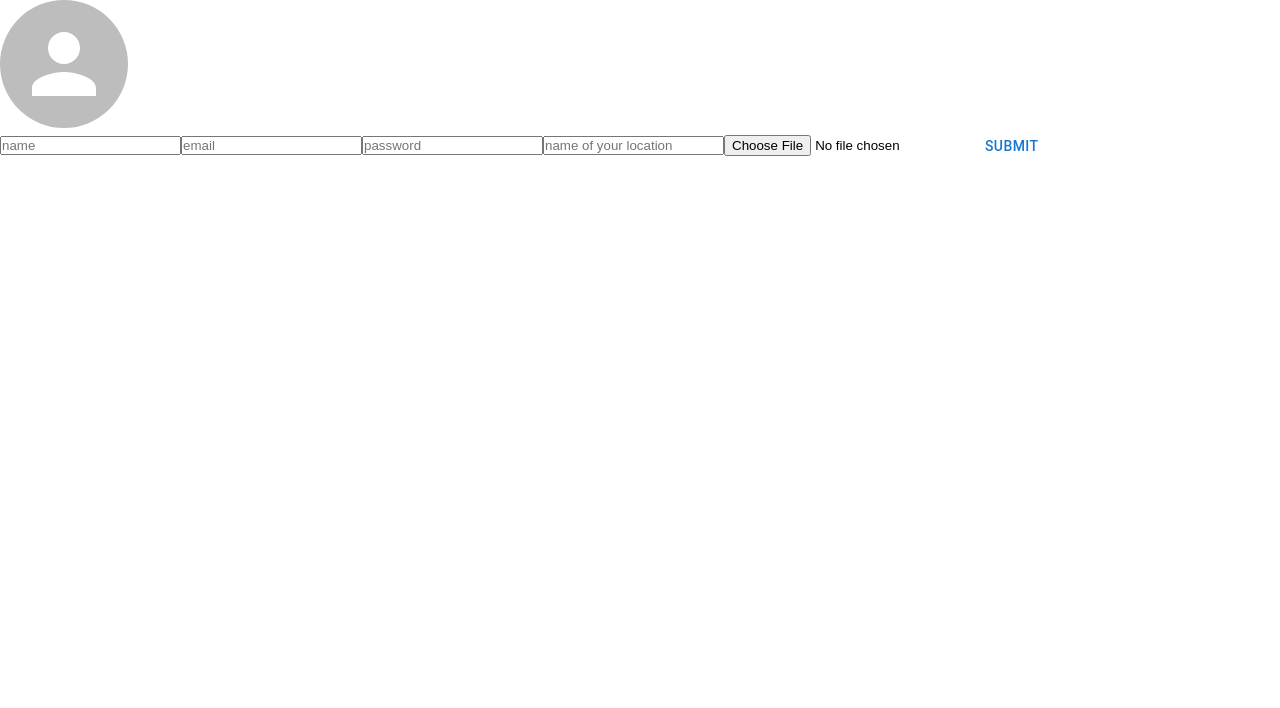
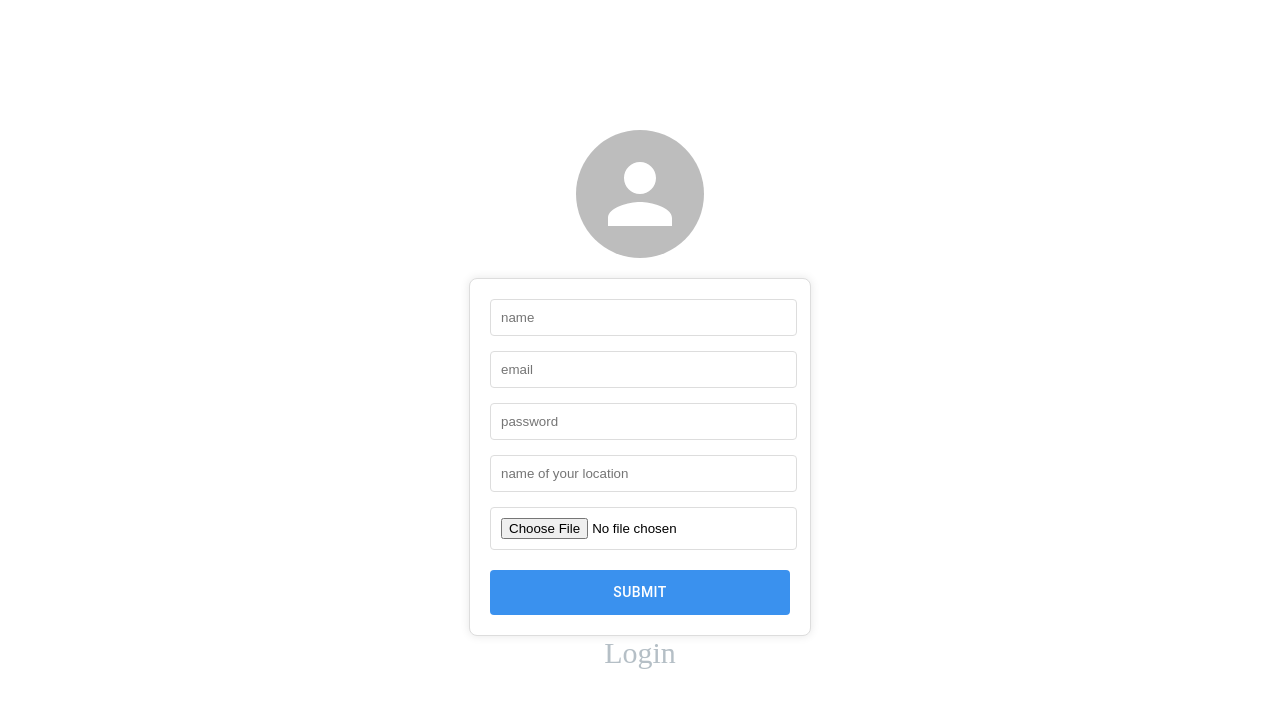
Before and after one commit to saroyar123/The_news_Frontend, a React (Create React App) app: page /register in a window 1280 px wide. Shown: the top 708 px of the page. Built offline with nearby package versions, Linux system fonts and the light colour scheme; no server answers.

Commit message:
working on login, register page

```diff
--- /dev/null
+++ b/src/component/Login/Login.css
@@ -0,0 +1,51 @@
+/* Login.css */
+
+.loginPage {
+    display: flex;
+    flex-direction: column;
+    align-items: center;
+    justify-content: center;
+    height: 100vh;
+  }
+
+  .logFrom {
+    display: flex;
+    justify-content: center;
+    flex-direction: column;
+    max-width: 300px;
+    width: 100%;
+    padding: 20px;
+    border: 1px solid #ddd;
+    border-radius: 8px;
+    box-shadow: 0 0 10px rgba(0, 0, 0, 0.1);
+    background-color: #fff;
+    margin-bottom: 20px;
+  }
+
+  .logFrom input {
+    width: 90%;
+    padding: 10px;
+    margin-bottom: 15px;
+    border: 1px solid #ddd;
+    border-radius: 4px;
+  }
+
+  .logFrom button {
+    width: 100%;
+    padding: 10px;
+    background-color: #007bff;
+    color: #fff;
+    border: none;
+    border-radius: 4px;
+    cursor: pointer;
+  }
+
+  .link {
+    text-align: center;
+    text-decoration: none;
+    color: #49a0fe;
+  }
+
+  .link:hover {
+    text-decoration: underline;
+  }
--- a/src/component/Login/Login.jsx
+++ b/src/component/Login/Login.jsx
@@ -1,25 +1,31 @@
 import axios from 'axios';
 import React, { useState } from 'react'
-import { useDispatch } from 'react-redux';
+import { useDispatch, useSelector } from 'react-redux';
 import { Link, useNavigate } from 'react-router-dom';
 import { UserAuth, getUserData } from '../../Action/userAction';
 import Cookies from 'js-cookie';
+import "./Login.css"
 
 const Login = () => {
   const [email,setEmail]=useState("");
   const [password,setPassword]=useState("");
+  const [loginAction,setLoginAction]=useState(false)
   const dispatch=useDispatch();
   const navigate=useNavigate();
+
+  const {loading:getUserDataLoading}=useSelector((state)=>state.UserData)
 
   const submitHandler=async(e)=>{
     e.preventDefault();
     // https://thenews-backend.onrender.com
+    setLoginAction(true)
     const {data}=await axios.post("https://thenews-backend.onrender.com/api/v1/login",{email,password});
     Cookies.set("token",data.data.token,{expires:7})
     console.log(data.data.token)
     await dispatch(UserAuth(data.data.token))
     await dispatch(getUserData(data.data.token));
     navigate("/")
+    setLoginAction(false)
 
   }
 
@@ -29,9 +35,16 @@ const Login = () => {
       <form  className="logFrom" onSubmit={submitHandler}>
         <input type="email" placeholder='email' value={email} onChange={(e)=>setEmail(e.target.value)}/>
         <input type='password' placeholder='password' value={password} onChange={(e)=>setPassword(e.target.value)}/>
-        <button type='submit'>login</button>
+        {
+          loginAction||getUserDataLoading?<h3>Loading...</h3>:<button type='submit'>Login</button>
+        }
+
       </form>
-      <Link className='Hlink' to={'/register'}>Register</Link>
+      <div>
+      <Link className='link' to={'/register'}>Register</Link>
+      <Link className='link' to={'/'}>Home</Link>
+      </div>
+
     </div>
     </>
   )
--- /dev/null
+++ b/src/component/Register/Register.css
@@ -0,0 +1,56 @@
+/* Register.css */
+
+.register {
+    display: flex;
+    flex-direction: column;
+    align-items: center;
+    justify-content: center;
+    height: 100vh;
+  }
+
+  .upLoadImage {
+    margin-bottom: 20px;
+  }
+
+  .upLoadImage Avatar {
+    height: 10vmax;
+    width: 10vmax;
+  }
+
+  .registerForm {
+    display: flex;
+    flex-direction: column;
+    align-items: center;
+    width: 300px;
+    padding: 20px;
+    border: 1px solid #ddd;
+    border-radius: 8px;
+    box-shadow: 0 0 10px rgba(0, 0, 0, 0.1);
+    background-color: #fff;
+  }
+
+  .formInputs input {
+    width: 95%;
+    padding: 10px;
+    margin-bottom: 15px;
+    border: 1px solid #ddd;
+    border-radius: 4px;
+  }
+
+  .formInputs input[type='file'] {
+    margin-bottom: 20px;
+  }
+
+  .registerForm Button {
+    width: 100%;
+    padding: 10px;
+    background-color: #3a91ee;
+    color: #fff;
+    border: none;
+    border-radius: 4px;
+    cursor: pointer;
+  }
+
+  .registerForm Button:hover{
+    background-color: #0055b1;
+  }
--- a/src/component/Register/Register.jsx
+++ b/src/component/Register/Register.jsx
@@ -4,6 +4,8 @@ import { Avatar, Button } from '@mui/material'
 import { getUserData } from '../../Action/userAction';
 import { useDispatch } from 'react-redux'
 import axios from 'axios';
+import { Link } from 'react-router-dom';
+import "./Register.css"
 
 function Register() {
 
@@ -13,11 +15,11 @@ function Register() {
   const [nameLocation, setNameLocatin] = useState("");
   const [logititude, setLogititude] = useState(null);
   const [latitude, setLatitude] = useState(null);
-  const [image,setImage]=useState("")
+  const [image, setImage] = useState("")
   const dispatch = useDispatch();
 
 
-  const imageSubmithandler=(e)=>{
+  const imageSubmithandler = (e) => {
     const file = e.target.files[0];
 
     const Reader = new FileReader();
@@ -65,21 +67,29 @@ function Register() {
 
 
   return (
-    <div>
+    <div className='register'>
+      <div className="upLoadImage">
         <Avatar
           src={image}
           alt="User"
           sx={{ height: "10vmax", width: "10vmax" }}
         />
-      <form onSubmit={submitHandler} >
+      </div>
+
+
+      <form className="registerForm" onSubmit={submitHandler} >
+        <div className="formInputs">
           <input type='text' placeholder='name' value={name} onChange={(e) => setName(e.target.value)} />
           <input type='email' placeholder='email' value={email} onChange={(e) => setEmail(e.target.value)} />
           <input type='password' placeholder='password' value={password} onChange={(e) => setPassword(e.target.value)} />
           <input type='text' placeholder='name of your location' value={nameLocation} onChange={(e) => setNameLocatin(e.target.value)} />
           <input type='file' accept='image/*' onChange={imageSubmithandler} />
+        </div>
+
         <Button type='submit' >submit</Button>
 
       </form>
+      <Link className='Hlink' to={"/login"}>Login</Link>
     </div>
   )
 }
```
Lines whose indentation alone changed are shown as unchanged.
